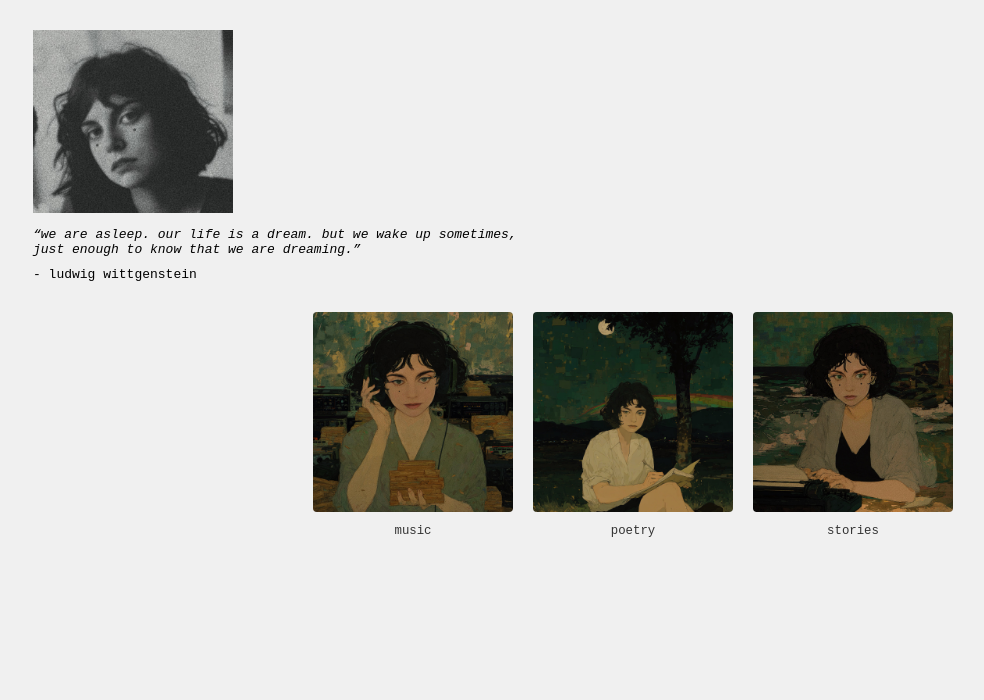
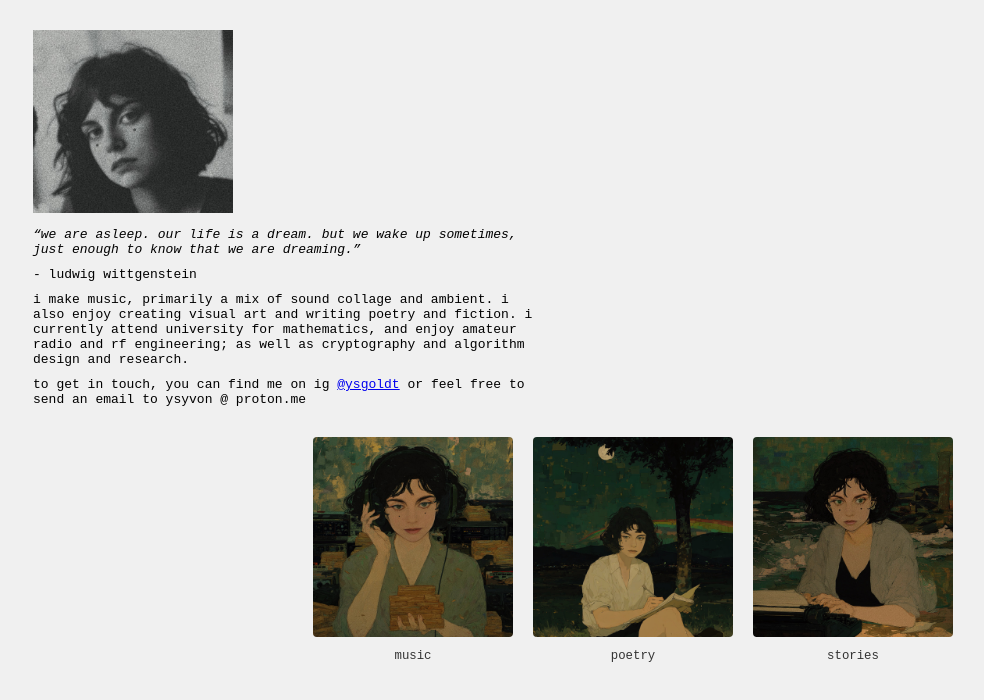
Before and after one commit to ysyvon/website, a plain HTML site: page index.html in a window 1280 px wide. Shown: the whole page, without its empty margins (7-991 px from the left). Drawn offline with Linux system fonts and the light colour scheme.

Commit message:
Update index.html

```diff
--- a/index.html
+++ b/index.html
@@ -105,6 +105,9 @@
             <p><img src="ysgoldt.png" style="max-width: 200px; height: auto;"/></p>
             <p><i>“we are asleep. our life is a dream. but we wake up sometimes, just enough to know that we are dreaming.”</i></p>
             <p> - ludwig wittgenstein</p>
+            <p>i make music, primarily a mix of sound collage and ambient. i also enjoy creating visual art and writing poetry and fiction. i currently attend university for mathematics, and enjoy amateur radio and rf engineering; as well as cryptography and algorithm design and research.</p>
+            <p>to get in touch, you can find me on ig <a href="https://www.instagram.com/ysgoldt/">@ysgoldt</a> or feel free to send an email to ysyvon @ proton.me</p>
+            <p></p>
     </div>
 
     <div class="image-container">
```
